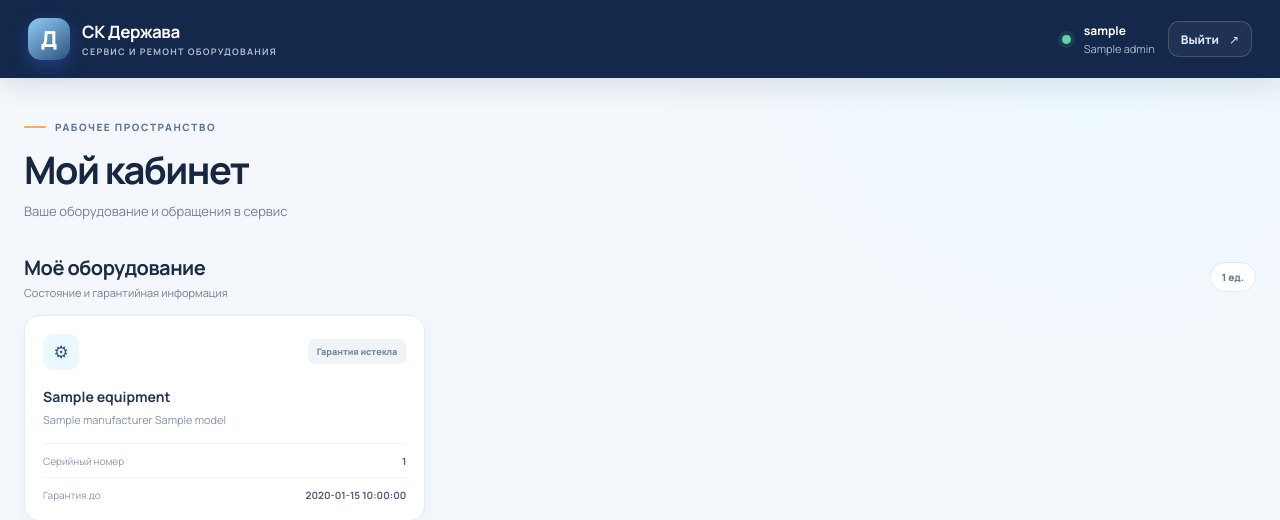
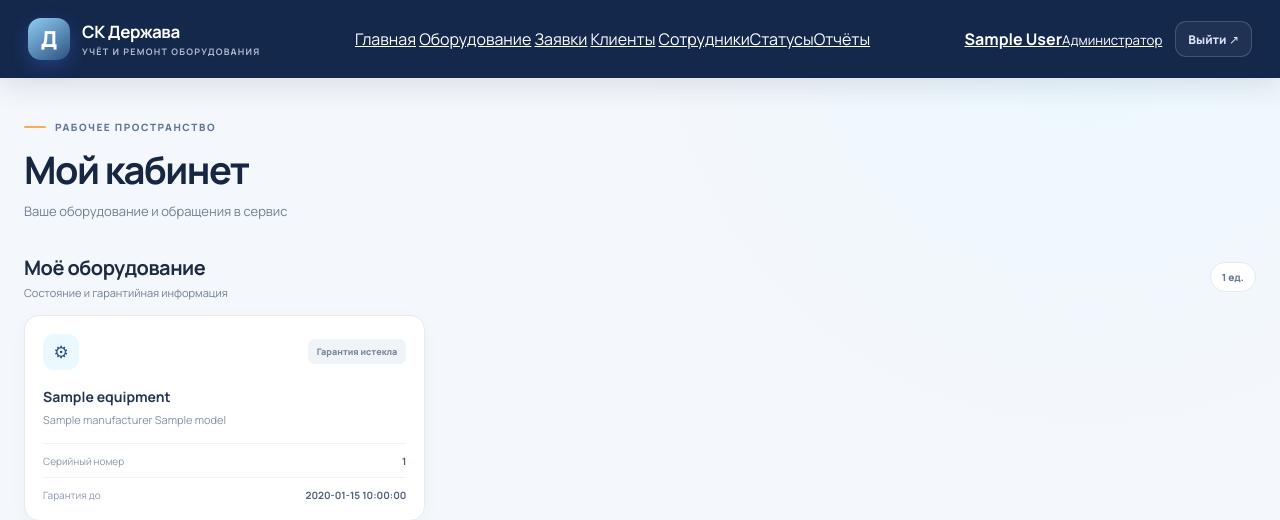
Before and after one commit to RShukrona/UchPrak2026, a Flask app: template templates/dashboard.html in a window 1280 px wide. Shown: the top 520 px of the page. Run offline with Flask 3, Linux system fonts and the light colour scheme; the visitor is signed in with stand-in values (Sample User, id 1); the template is opened without the code that fills it: most values are stand-ins (such as "Sample title", 1, 10 or a date in 2020); some libraries are stand-ins or nearby versions.

Commit message:
Обновить интерфейс под новую схему базы данных

```diff
--- a/templates/base.html
+++ b/templates/base.html
@@ -3,32 +3,34 @@
 <head>
   <meta charset="utf-8">
   <meta name="viewport" content="width=device-width, initial-scale=1">
-  <meta name="theme-color" content="#101d35">
-  <title>{% block title %}СК Держава — сервисная система{% endblock %}</title>
+  <meta name="theme-color" content="#14284b">
+  <title>{% block title %}СК Держава — ремонт оборудования{% endblock %}</title>
   <link rel="preconnect" href="https://fonts.googleapis.com">
-  <link rel="preconnect" href="https://fonts.gstatic.com" crossorigin>
   <link href="https://fonts.googleapis.com/css2?family=Manrope:wght@400;500;600;700;800&display=swap" rel="stylesheet">
   <link rel="stylesheet" href="{{ url_for('static', filename='style.css') }}">
 </head>
 <body>
 <header class="topbar">
   <a class="brand" href="{{ url_for('dashboard') if session.get('user_id') else url_for('login') }}">
-    <span class="brand-mark">Д</span>
-    <span><strong>СК Держава</strong><small>СЕРВИС И РЕМОНТ ОБОРУДОВАНИЯ</small></span>
+    <span class="brand-mark">Д</span><span><strong>СК Держава</strong><small>УЧЁТ И РЕМОНТ ОБОРУДОВАНИЯ</small></span>
   </a>
-  {% if session.get('user_id') %}
+  {% if current_user %}
+  <nav class="main-nav">
+    <a href="{{ url_for('dashboard') }}">Главная</a>
+    <a href="{{ url_for('equipment_list') }}">Оборудование</a>
+    <a href="{{ url_for('requests_list') }}">Заявки</a>
+    {% if current_user.role in ['admin','employee'] %}<a href="{{ url_for('clients_list') }}">Клиенты</a>{% endif %}
+    {% if current_user.role == 'admin' %}<a href="{{ url_for('employees_list') }}">Сотрудники</a><a href="{{ url_for('statuses_list') }}">Статусы</a><a href="{{ url_for('reports') }}">Отчёты</a>{% endif %}
+  </nav>
   <div class="userbar">
-    <div class="user-meta"><span class="user-dot"></span><span><strong>{{ session.get('username') }}</strong><small>{{ role_labels.get(session.get('role'), '') }}</small></span></div>
-    <form method="post" action="{{ url_for('logout') }}">
-      <input type="hidden" name="csrf_token" value="{{ csrf_token() }}">
-      <button class="button button-ghost" type="submit">Выйти <span aria-hidden="true">↗</span></button>
-    </form>
+    <a class="user-profile" href="{{ url_for('profile') }}"><strong>{{ current_user.name }}</strong><small>{% if current_user.role == 'admin' %}Администратор{% elif current_user.role == 'employee' %}Инженер{% else %}Клиент{% endif %}</small></a>
+    <form method="post" action="{{ url_for('logout') }}"><input type="hidden" name="csrf_token" value="{{ csrf_token() }}"><button class="button button-ghost" type="submit">Выйти ↗</button></form>
   </div>
   {% endif %}
 </header>
 <main class="container">
   {% with messages = get_flashed_messages(with_categories=true) %}
-    {% if messages %}<div class="messages">{% for category, message in messages %}<div class="alert {{ category }}"><span class="alert-icon">{% if category == 'success' %}✓{% else %}!{% endif %}</span>{{ message }}</div>{% endfor %}</div>{% endif %}
+    {% if messages %}<div class="messages">{% for category,message in messages %}<div class="alert {{ category }}"><span class="alert-icon">{% if category == 'success' %}✓{% else %}!{% endif %}</span>{{ message }}</div>{% endfor %}</div>{% endif %}
   {% endwith %}
   {% block content %}{% endblock %}
 </main>
```
